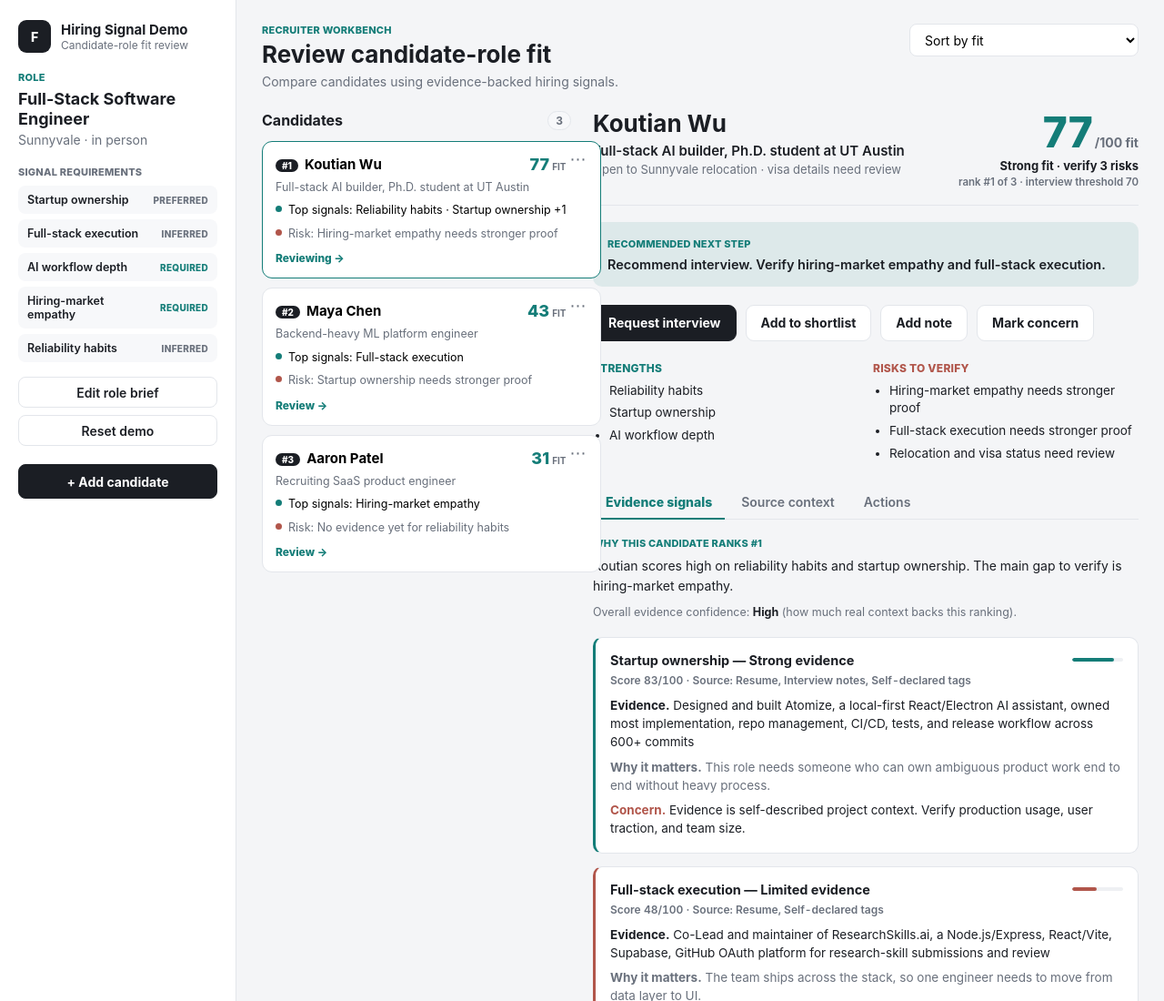
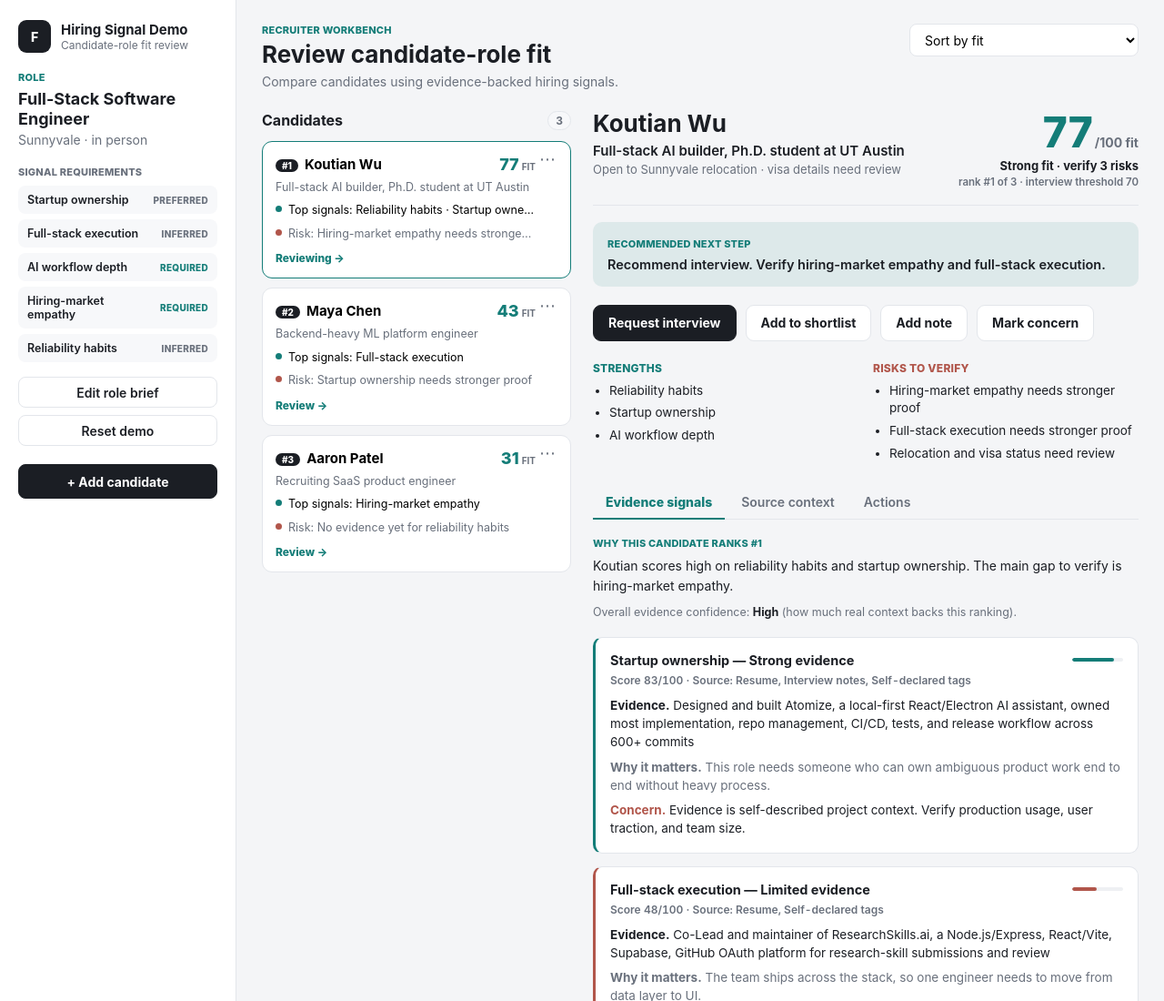
Before and after one commit to ktwu01/figwork-hiring-signal-demo, a plain HTML site: page index.html in a window 1280 px wide. Shown: the top 1100 px of the page at 91% size. Drawn offline with Linux system fonts and the light colour scheme.

Commit message:
Stop shortlist cards from overflowing into the decision panel (#2)
* Fix recruiter workbench layout containment

Strict two-column containment so shortlist cards can no longer crowd or
overlap the decision panel:

- Fixed-width shortlist track (340px) instead of minmax, so cards keep a
  stable width and stay inside the left column.
- Add min-width: 0 to the shortlist column and decision id block so long
  content truncates instead of forcing overflow into the neighbor column.
- Quieter selected card: colored 1px border, no accent ring, so it stops
  out-shouting the candidate name and score.
- Score block reserves min-width and never shrinks, preventing the fit
  number / "/100 fit" caption from clipping when the name runs long.
- More breathing room between the next-step banner and the action row.
- Collapse to a single stacked column at 1100px (was 1040px) so the
  cramped mid-width band degrades to stacking instead of overlap.

Co-Authored-By: Claude Opus 4.8 <noreply@anthropic.com>
Claude-Session: https://claude.ai/code/session_01Q4mubC3TdThUfew8Bj24ZV

* Stop shortlist cards from overflowing into the decision panel

The real containment bug: .candidate-card is a grid item, and grid/flex
items default to min-width: auto (min-content). The cards' min-content
width (~397px) exceeded the 340px shortlist track, so every card —
selected one most visibly — overflowed its column and painted on top of
the decision panel, covering the candidate name, score, banner, and
action row.

Fix:
- min-width: 0 on .candidate-card so each card honors its 340px track and
  its already-truncating inner text (ellipsis) collapses instead of
  forcing width.
- Explicit grid-template-columns: minmax(0, 1fr) on .candidate-list so the
  implicit single column is the track width, not min-content.

Verified with computed geometry: cards now measure 340px (right edge 628)
with the decision column starting at 652 across 1101-1680px — zero
overlap. The ⋯ action menu still opens unclipped (no overflow:hidden added).

Co-Authored-By: Claude Opus 4.8 <noreply@anthropic.com>
Claude-Session: https://claude.ai/code/session_01Q4mubC3TdThUfew8Bj24ZV

---------

Co-authored-by: Claude <noreply@anthropic.com>

```diff
--- a/styles.css
+++ b/styles.css
@@ -261,10 +261,17 @@ h1, h2, h3, h4, p {
 .candidate-list {
   display: grid;
   gap: 10px;
+  /* A grid container's implicit columns default to min-content; force the single
+     column to the track width so the cards below can actually shrink to fit. */
+  grid-template-columns: minmax(0, 1fr);
 }
 
 .candidate-card {
   position: relative;
+  /* Grid items default to min-width: auto (min-content), which let the cards
+     grow to ~397px and float over the decision panel. min-width: 0 makes each
+     card honor its 340px column; inner text truncates instead of overflowing. */
+  min-width: 0;
   border: 1px solid var(--line);
   border-radius: 11px;
   background: var(--surface);
```
